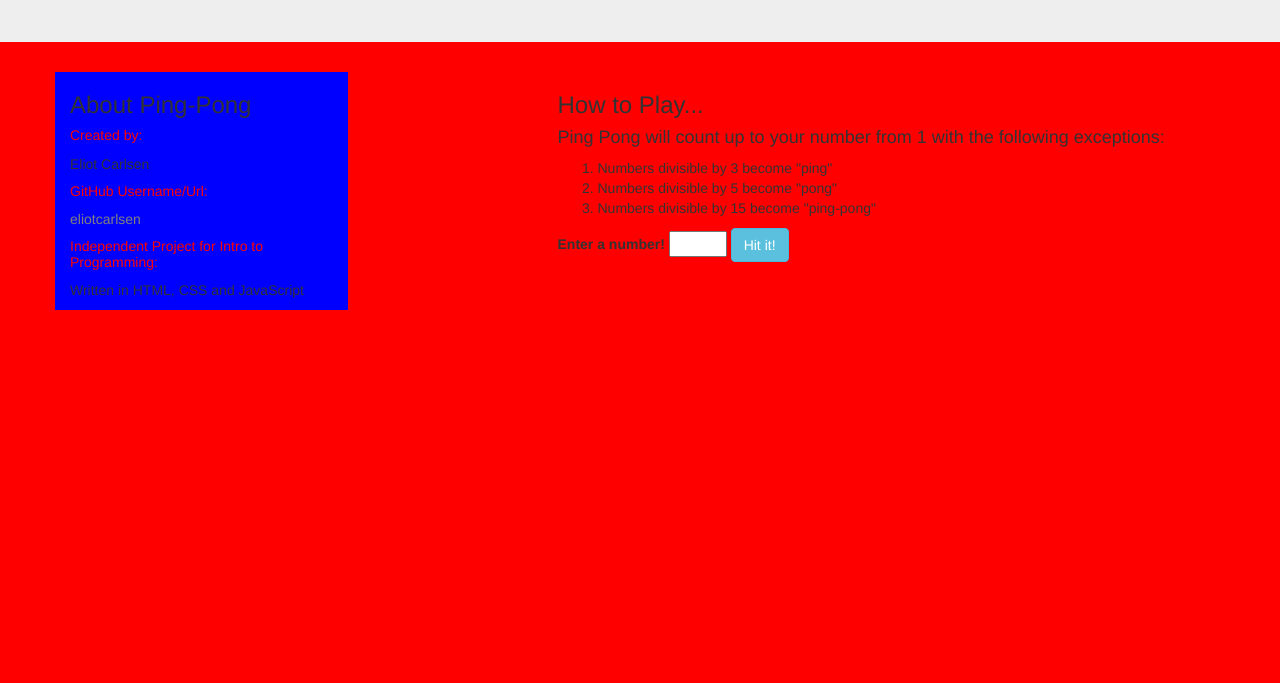
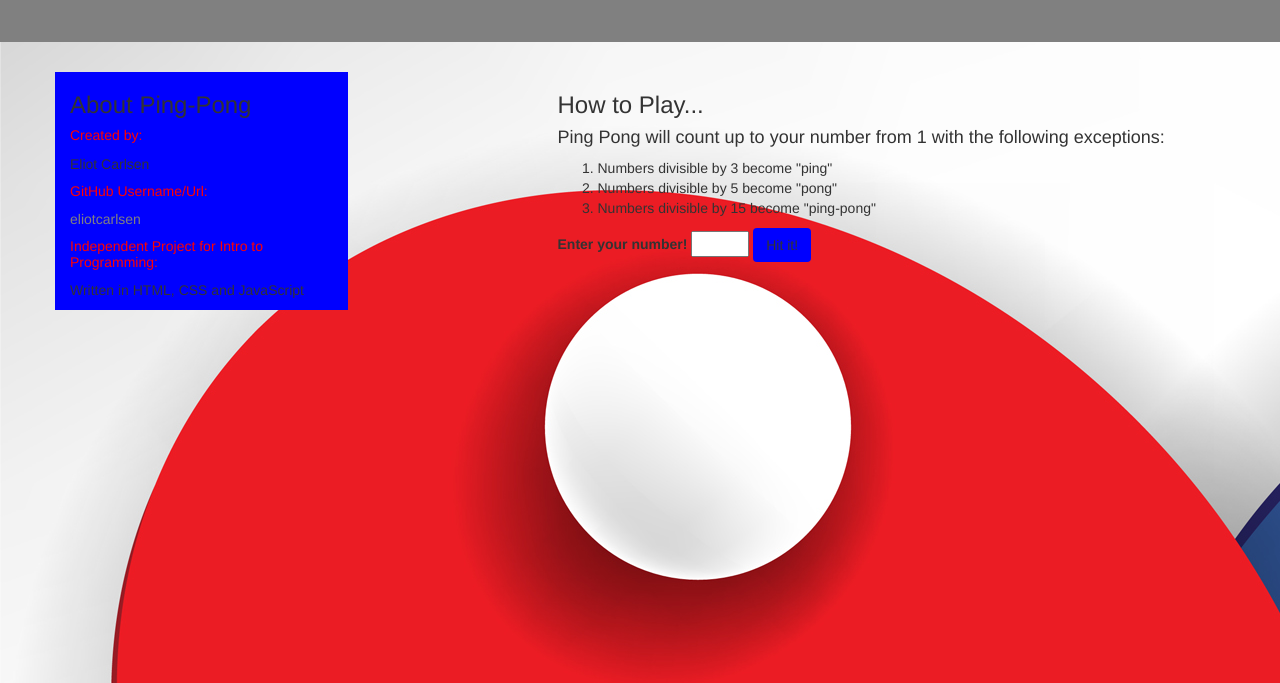
Before and after one commit to eliotcarlsen/pingPong, a plain HTML site: page index.html in a window 1280 px wide. Shown: the part 117-800 px from the top of the page. Drawn offline with Linux system fonts and the light colour scheme.

Commit message:
add body background image of ping pong paddles

```diff
--- a/css/styles.css
+++ b/css/styles.css
@@ -1,5 +1,9 @@
 h2{
   text-align: center;
+}
+
+.jumbotron#jumbo{
+  background-color: grey;
 }
 
 #aboutSection{
@@ -15,10 +19,10 @@ h5{
 color: red;
 }
 
-body{
-  background-color: red;
-}
-
 #gitHub{
   color: grey;
 }
+
+.btn{
+  background-color: blue;
+}
--- a/index.html
+++ b/index.html
@@ -6,14 +6,14 @@
     <script src="js/jquery-3.1.1.min.js"></script>
     <script src="js/scripts.js"></script>
     <meta charset="utf-8">
-      <div class="jumbotron">
+      <div class="jumbotron" id="jumbo">
         <div class="header">
           <h2>Let's Play Ping Pong</h2>
         </div>
       </div>
     <title>Ping Pong Game</title>
   </head>
-  <body>
+  <body background="img/pingpong1.jpeg">
     <div class="container">
       <div class="row" id="aboutRow">
         <div class="col-sm-3" id="aboutSection">
@@ -39,9 +39,9 @@
               </ol>
             </div>
             <form>
-                <label for="userInput">Enter a number!</label>
+                <label for="userInput">Enter your number!</label>
                 <input class="userInput" min="1" max="60" type="number">
-                <button class="btn btn-info" type="submit" name="button">Hit it!</button>
+                <button class="btn" type="submit" name="button">Hit it!</button>
             </form>
               <div class="result">
                 <ul class="list">
```
Also changed, not shown: img/pingpong1.jpeg (added).
